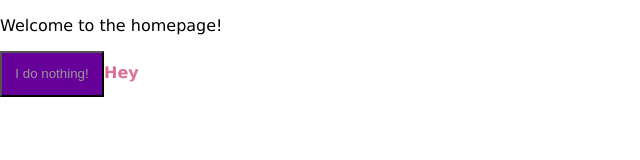
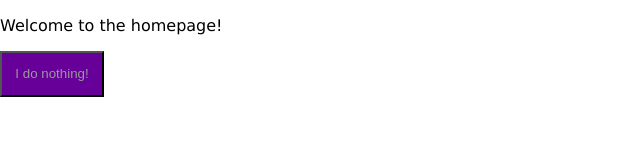
Before and after one commit to DabHands/museum-project, a React (Create React App) app in the folder frontend/: page / in a window 1280 px wide. Shown: the top 160 px of the page, without its empty margins (0-640 px from the left). Built offline with nearby package versions, Linux system fonts and the light colour scheme.

Commit message:
Revert "Dive into styled components"
This reverts commit 24751f4aeffa248b27ac8d22f0eb0c21303a8bd5.

```diff
--- a/frontend/src/components/Home/Home.tsx
+++ b/frontend/src/components/Home/Home.tsx
@@ -1,12 +1,9 @@
 import React from 'react';
 import * as s from './Home.theme';
-import * as a from '../toolbox/AppBar'
-
 
 export const Home = () => {
     return <>
         <p> Welcome to the homepage!</p>
         <s.HomeButton>I do nothing!</s.HomeButton>
-        <a.StyledAppBar>Hey</a.StyledAppBar>
     </>
 }
--- a/frontend/src/components/toolbox/AppBar.tsx
+++ /dev/null
@@ -1,16 +0,0 @@
-/* eslint-disable react/prop-types */
-import React from 'react';
-import styled from 'styled-components'
-
-const AppBar = ({ className, children }: any) => {
-  return (
-    <span className={className}>
-      {children}
-    </span>
-  );
-};
-
-export const StyledAppBar = styled(AppBar)`
-color: palevioletred;
-font-weight: bold;
-`;
--- a/frontend/src/index.css
+++ b/frontend/src/index.css
@@ -1,8 +1,3 @@
-@use "@material/icon-button";
-@use "@material/top-app-bar/mdc-top-app-bar";
-
-@include icon-button.core-styles;
-
 body {
   margin: 0;
   font-family: -apple-system, BlinkMacSystemFont, 'Segoe UI', 'Roboto', 'Oxygen',
```
